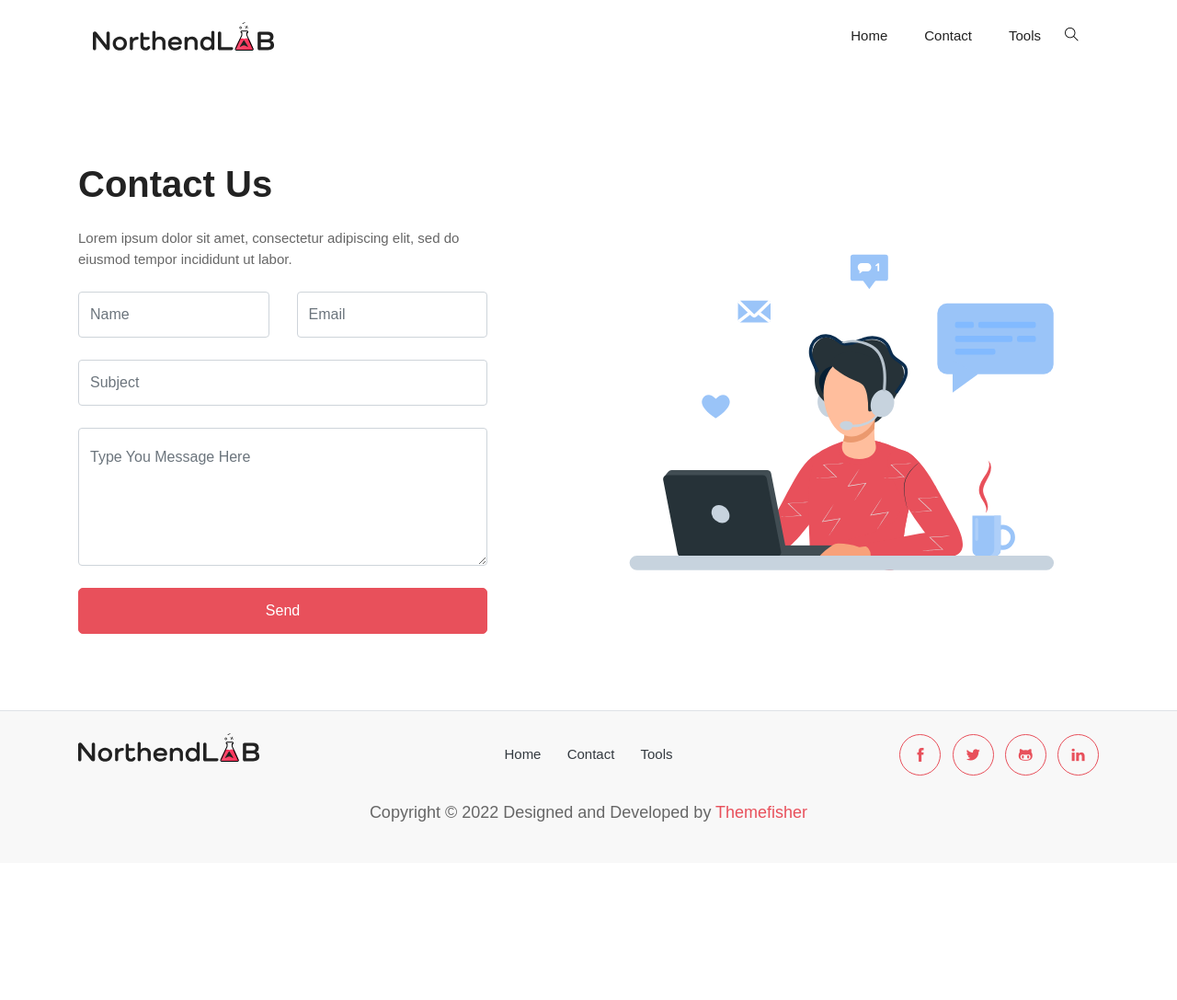
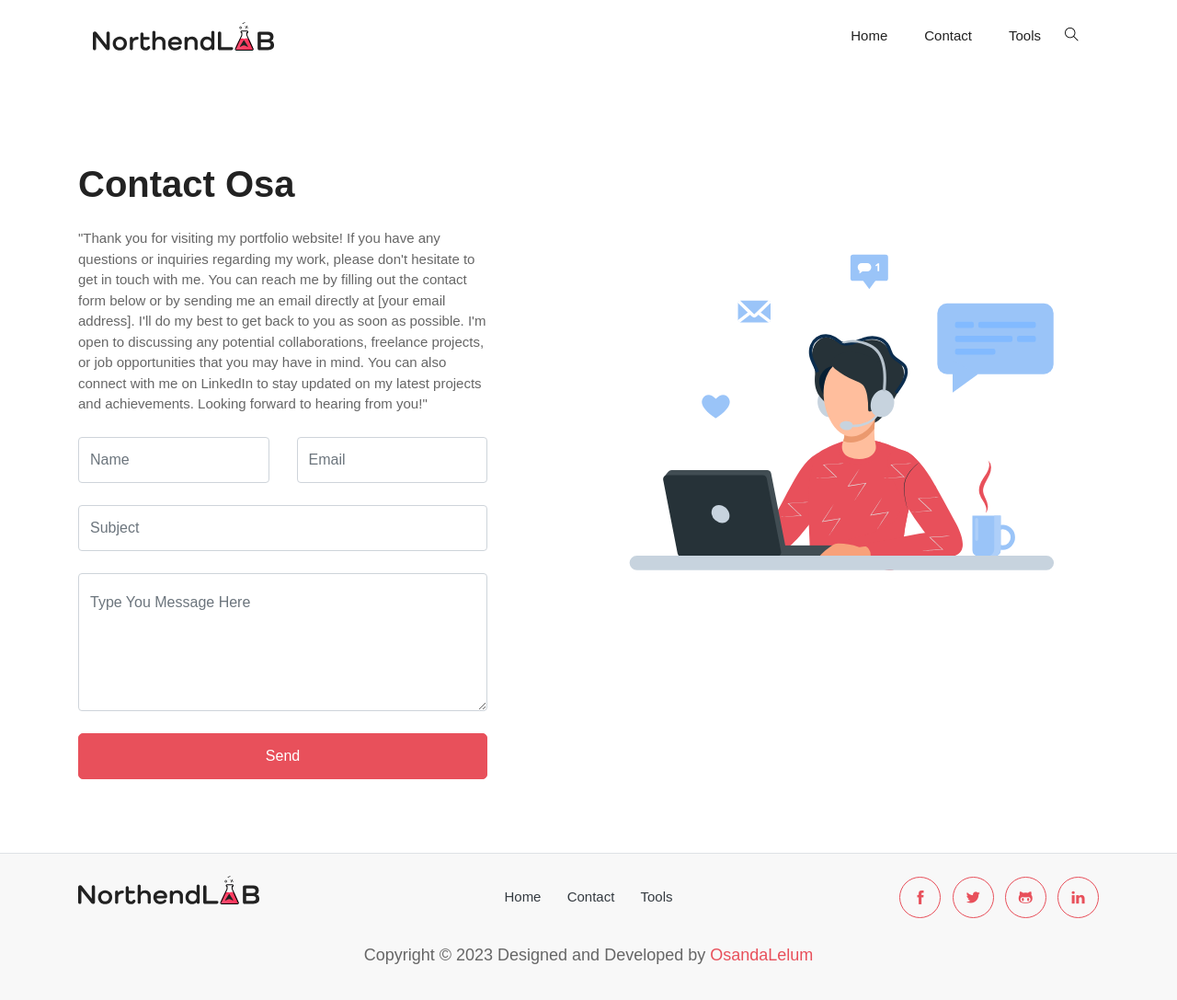
Before and after one commit to OsandaLelum/Jekylle, a Jekyll site: the page built from _pages/contact.md, in a window 1280 px wide and 1093 px high. Shown: the top 1087 px of the window at 92% size. Built offline with Jekyll 4.4.1, drawn with Linux system fonts in a browser that asks for light colours; some web fonts are replaced.

Commit message:
Add details

```diff
--- a/_includes/head.html
+++ b/_includes/head.html
@@ -20,8 +20,8 @@
   <link href="{{ '/assets/scss/style.css' | relative_url }}" rel="stylesheet">
 
   <!--Favicon-->
-  <link rel="shortcut icon" href="{{ '/assets/images/favicon.png' | relative_url }} " type="image/x-icon">
-  <link rel="icon" href="{{ '/assets/images/favicon.png' | relative_url }} " type="image/x-icon">
+  <link rel="shortcut icon" href="{{ '/assets/images/favicon.gif' | relative_url }} " type="gif">
+  <link rel="icon" href="{{ '/assets/images/favicon.gif' | relative_url }} " type="gif">
 
   <!-- google-analytics -->
   {% if site.google-analytics %}
--- a/_pages/contact.md
+++ b/_pages/contact.md
@@ -1,8 +1,12 @@
 ---
 layout: contact
-title: "Contact Us"
+title: "Contact Osa"
 description : "this is meta description"
 image: "/assets/images/contact.svg"
 ---
 
-Lorem ipsum dolor sit amet, consectetur adipiscing elit, sed do eiusmod tempor incididunt ut labor.
+"Thank you for visiting my portfolio website! If you have any questions or inquiries regarding my work, please don't hesitate to get in touch with me. You can reach me by filling out the contact form below or by sending me an email directly at [your email address]. I'll do my best to get back to you as soon as possible.
+
+I'm open to discussing any potential collaborations, freelance projects, or job opportunities that you may have in mind. You can also connect with me on LinkedIn to stay updated on my latest projects and achievements.
+
+Looking forward to hearing from you!"
```
Also changed, not shown: _data/parameters.yml (+7 -7 lines), assets/images/favicon.gif (added), assets/images/favicon.png (deleted), assets/images/pre.gif (added).
